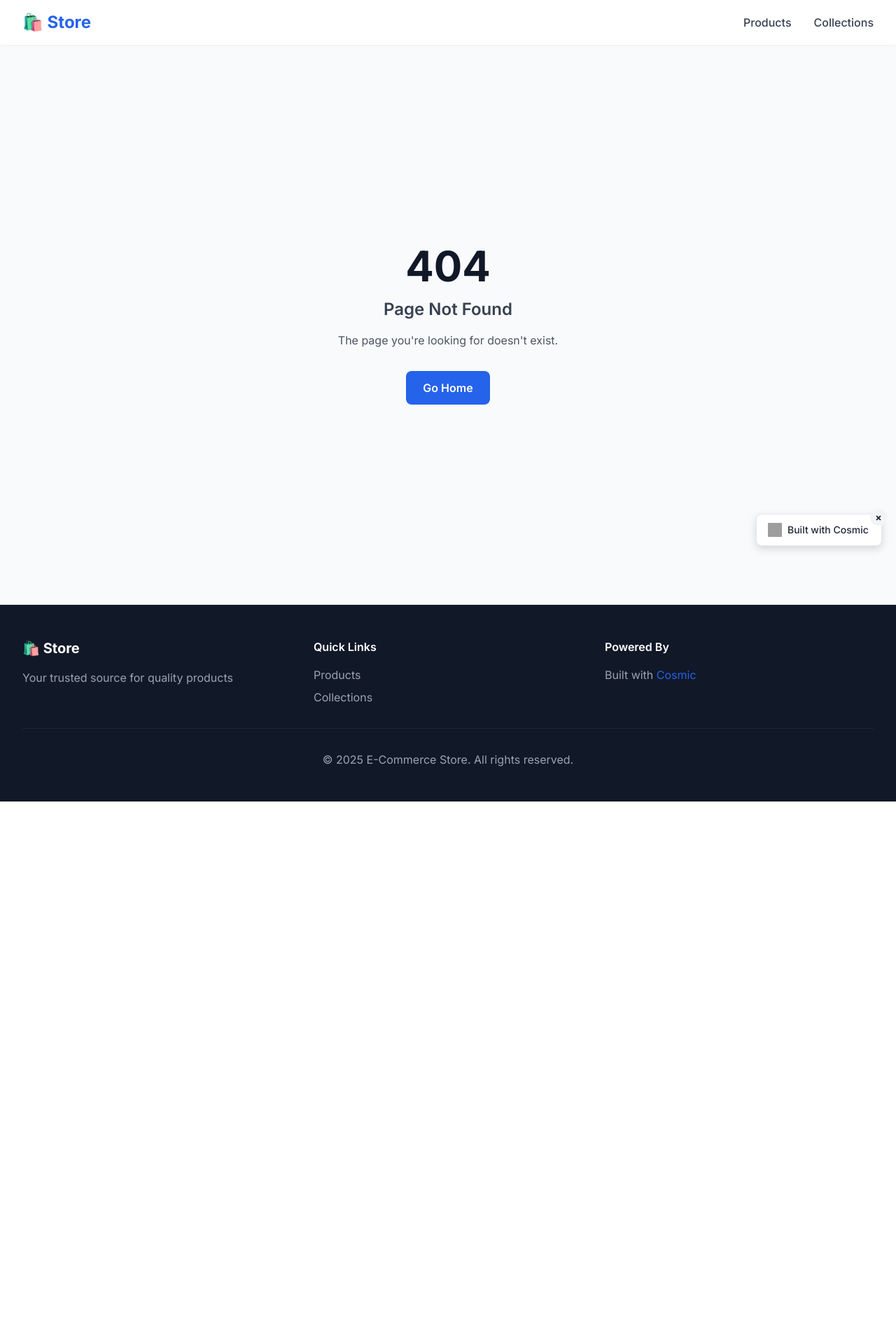
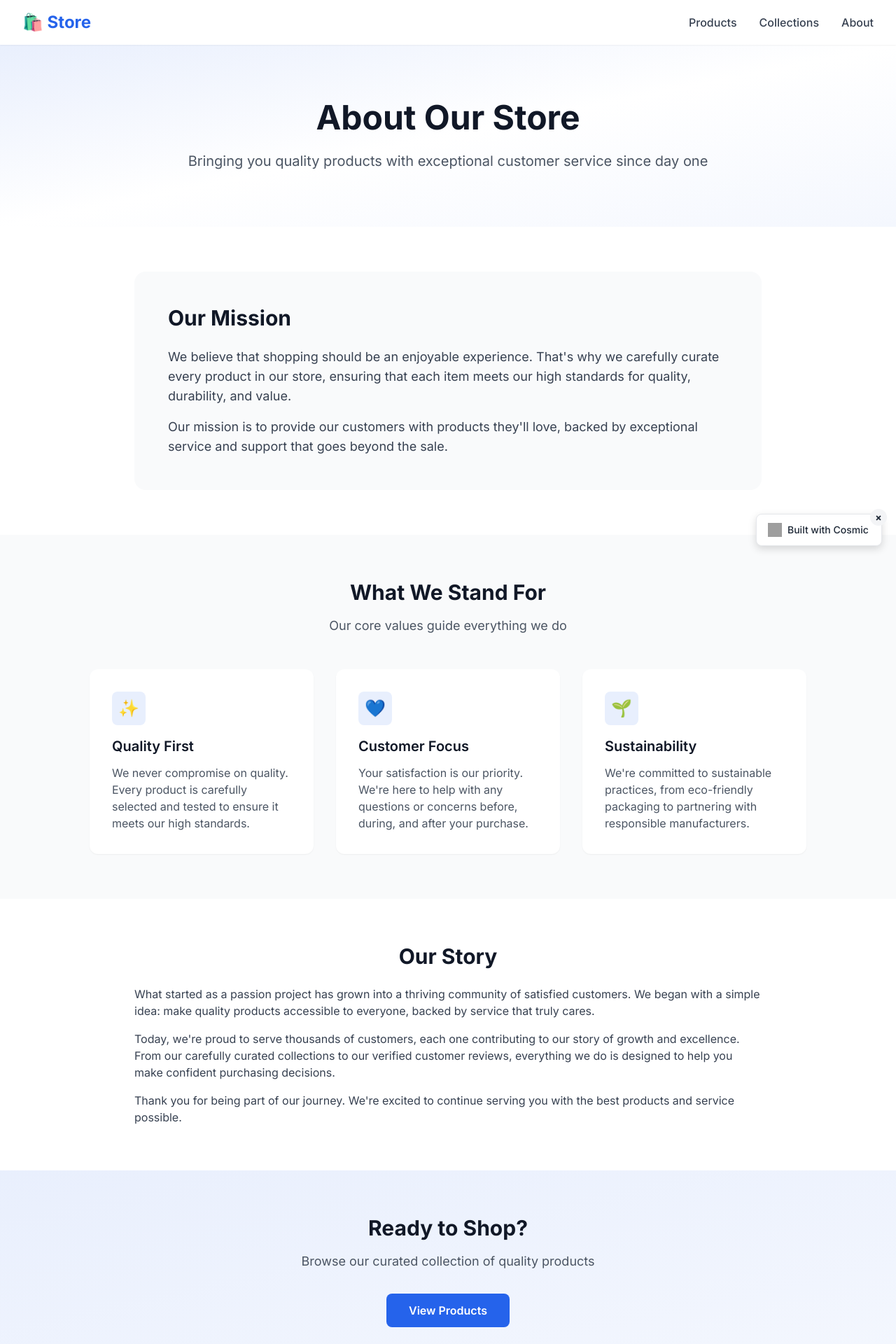
Before and after one commit to cosmic-community/e-commerce-store-showcase, a Next.js app: page /about in a window 1280 px wide. Before the commit this address had no page. Shown: the top 1920 px of the page at 70% size. Before the commit the page ends 1145 px from the top, so only its background shows below. Built offline with nearby package versions, Linux system fonts and the light colour scheme; grey boxes are pictures that could not be loaded.

Commit message:
Add about page with store information and mission statement

```diff
--- /dev/null
+++ b/app/about/page.tsx
@@ -0,0 +1,142 @@
+import type { Metadata } from 'next'
+
+export const metadata: Metadata = {
+  title: 'About Us - E-Commerce Store',
+  description: 'Learn more about our store, our mission, and our commitment to quality products',
+}
+
+export default function AboutPage() {
+  return (
+    <div className="bg-white">
+      {/* Hero Section */}
+      <section className="bg-gradient-to-br from-primary/10 via-white to-primary/5 py-20">
+        <div className="container-custom">
+          <div className="max-w-3xl mx-auto text-center">
+            <h1 className="text-4xl md:text-5xl font-bold text-gray-900 mb-6">
+              About Our Store
+            </h1>
+            <p className="text-xl text-gray-600">
+              Bringing you quality products with exceptional customer service since day one
+            </p>
+          </div>
+        </div>
+      </section>
+
+      {/* Mission Section */}
+      <section className="py-16">
+        <div className="container-custom">
+          <div className="max-w-4xl mx-auto">
+            <div className="bg-gray-50 rounded-2xl p-8 md:p-12">
+              <h2 className="text-3xl font-bold text-gray-900 mb-6">
+                Our Mission
+              </h2>
+              <p className="text-lg text-gray-700 mb-4">
+                We believe that shopping should be an enjoyable experience. That's why we carefully curate every product in our store, ensuring that each item meets our high standards for quality, durability, and value.
+              </p>
+              <p className="text-lg text-gray-700">
+                Our mission is to provide our customers with products they'll love, backed by exceptional service and support that goes beyond the sale.
+              </p>
+            </div>
+          </div>
+        </div>
+      </section>
+
+      {/* Values Section */}
+      <section className="py-16 bg-gray-50">
+        <div className="container-custom">
+          <div className="text-center mb-12">
+            <h2 className="text-3xl font-bold text-gray-900 mb-4">
+              What We Stand For
+            </h2>
+            <p className="text-lg text-gray-600 max-w-2xl mx-auto">
+              Our core values guide everything we do
+            </p>
+          </div>
+
+          <div className="grid md:grid-cols-3 gap-8 max-w-5xl mx-auto">
+            {/* Quality */}
+            <div className="bg-white rounded-xl p-8 shadow-sm">
+              <div className="w-12 h-12 bg-primary/10 rounded-lg flex items-center justify-center mb-4">
+                <span className="text-2xl">✨</span>
+              </div>
+              <h3 className="text-xl font-semibold text-gray-900 mb-3">
+                Quality First
+              </h3>
+              <p className="text-gray-600">
+                We never compromise on quality. Every product is carefully selected and tested to ensure it meets our high standards.
+              </p>
+            </div>
+
+            {/* Customer Service */}
+            <div className="bg-white rounded-xl p-8 shadow-sm">
+              <div className="w-12 h-12 bg-primary/10 rounded-lg flex items-center justify-center mb-4">
+                <span className="text-2xl">💙</span>
+              </div>
+              <h3 className="text-xl font-semibold text-gray-900 mb-3">
+                Customer Focus
+              </h3>
+              <p className="text-gray-600">
+                Your satisfaction is our priority. We're here to help with any questions or concerns before, during, and after your purchase.
+              </p>
+            </div>
+
+            {/* Sustainability */}
+            <div className="bg-white rounded-xl p-8 shadow-sm">
+              <div className="w-12 h-12 bg-primary/10 rounded-lg flex items-center justify-center mb-4">
+                <span className="text-2xl">🌱</span>
+              </div>
+              <h3 className="text-xl font-semibold text-gray-900 mb-3">
+                Sustainability
+              </h3>
+              <p className="text-gray-600">
+                We're committed to sustainable practices, from eco-friendly packaging to partnering with responsible manufacturers.
+              </p>
+            </div>
+          </div>
+        </div>
+      </section>
+
+      {/* Story Section */}
+      <section className="py-16">
+        <div className="container-custom">
+          <div className="max-w-4xl mx-auto">
+            <h2 className="text-3xl font-bold text-gray-900 mb-6 text-center">
+              Our Story
+            </h2>
+            <div className="prose prose-lg max-w-none">
+              <p className="text-gray-700 mb-4">
+                What started as a passion project has grown into a thriving community of satisfied customers. We began with a simple idea: make quality products accessible to everyone, backed by service that truly cares.
+              </p>
+              <p className="text-gray-700 mb-4">
+                Today, we're proud to serve thousands of customers, each one contributing to our story of growth and excellence. From our carefully curated collections to our verified customer reviews, everything we do is designed to help you make confident purchasing decisions.
+              </p>
+              <p className="text-gray-700">
+                Thank you for being part of our journey. We're excited to continue serving you with the best products and service possible.
+              </p>
+            </div>
+          </div>
+        </div>
+      </section>
+
+      {/* CTA Section */}
+      <section className="py-16 bg-gradient-to-br from-primary/10 to-primary/5">
+        <div className="container-custom">
+          <div className="max-w-3xl mx-auto text-center">
+            <h2 className="text-3xl font-bold text-gray-900 mb-4">
+              Ready to Shop?
+            </h2>
+            <p className="text-lg text-gray-600 mb-8">
+              Browse our curated collection of quality products
+            </p>
+            <a
+              href="/"
+              className="inline-block bg-primary text-white px-8 py-3 rounded-lg font-semibold hover:bg-primary/90 transition-colors"
+            >
+              View Products
+            </a>
+          </div>
+        </div>
+      </section>
+    </div>
+  )
+}
--- a/components/Footer.tsx
+++ b/components/Footer.tsx
@@ -21,6 +21,11 @@ export default function Footer() {
               <li>
                 <a href="/#collections" className="text-gray-400 hover:text-white transition-colors">
                   Collections
+                </a>
+              </li>
+              <li>
+                <a href="/about" className="text-gray-400 hover:text-white transition-colors">
+                  About
                 </a>
               </li>
             </ul>
--- a/components/Header.tsx
+++ b/components/Header.tsx
@@ -24,6 +24,12 @@ export default function Header() {
             >
               Collections
             </Link>
+            <Link
+              href="/about"
+              className="text-gray-700 hover:text-primary transition-colors font-medium"
+            >
+              About
+            </Link>
           </div>
         </div>
       </nav>
```
